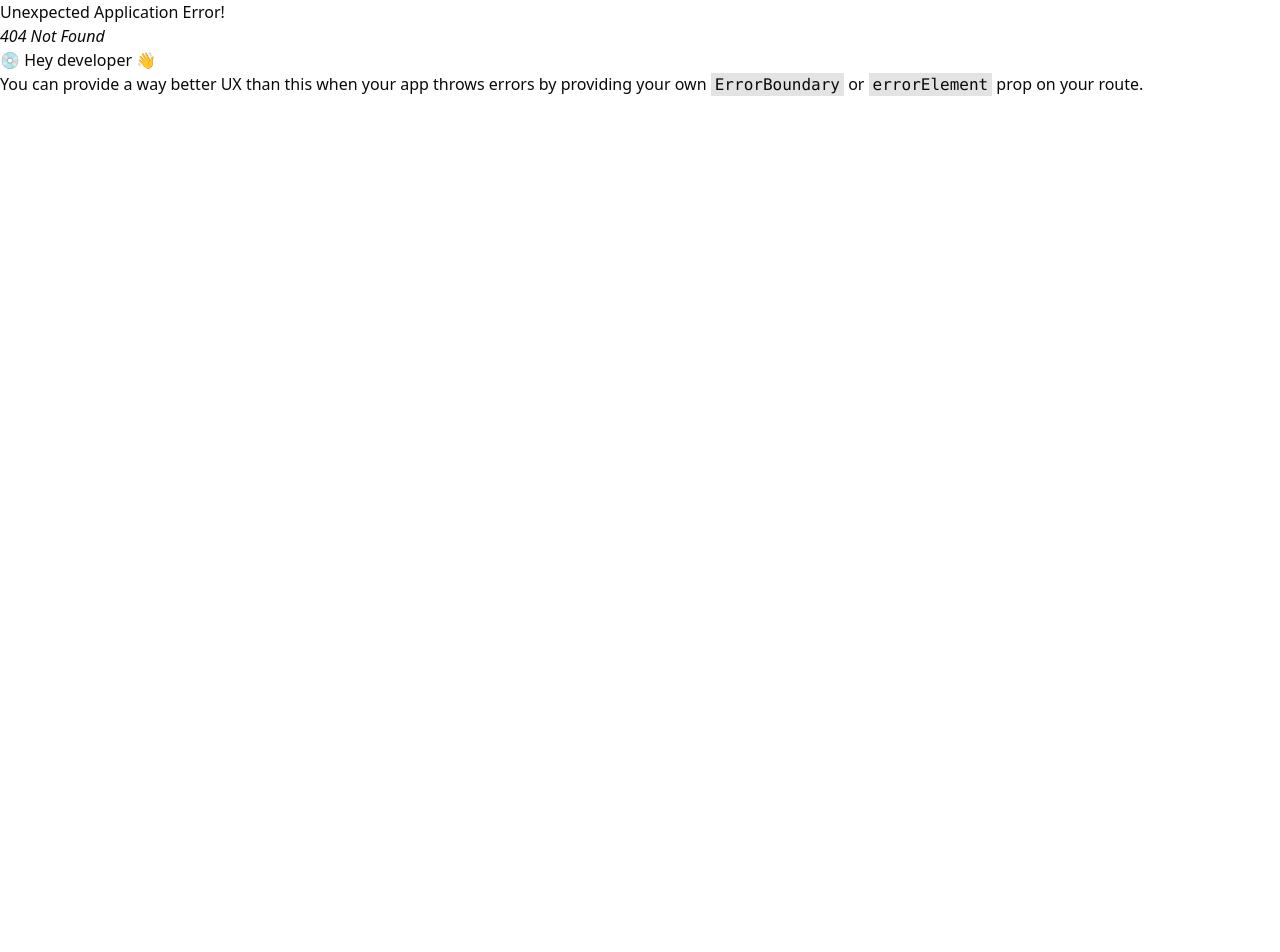
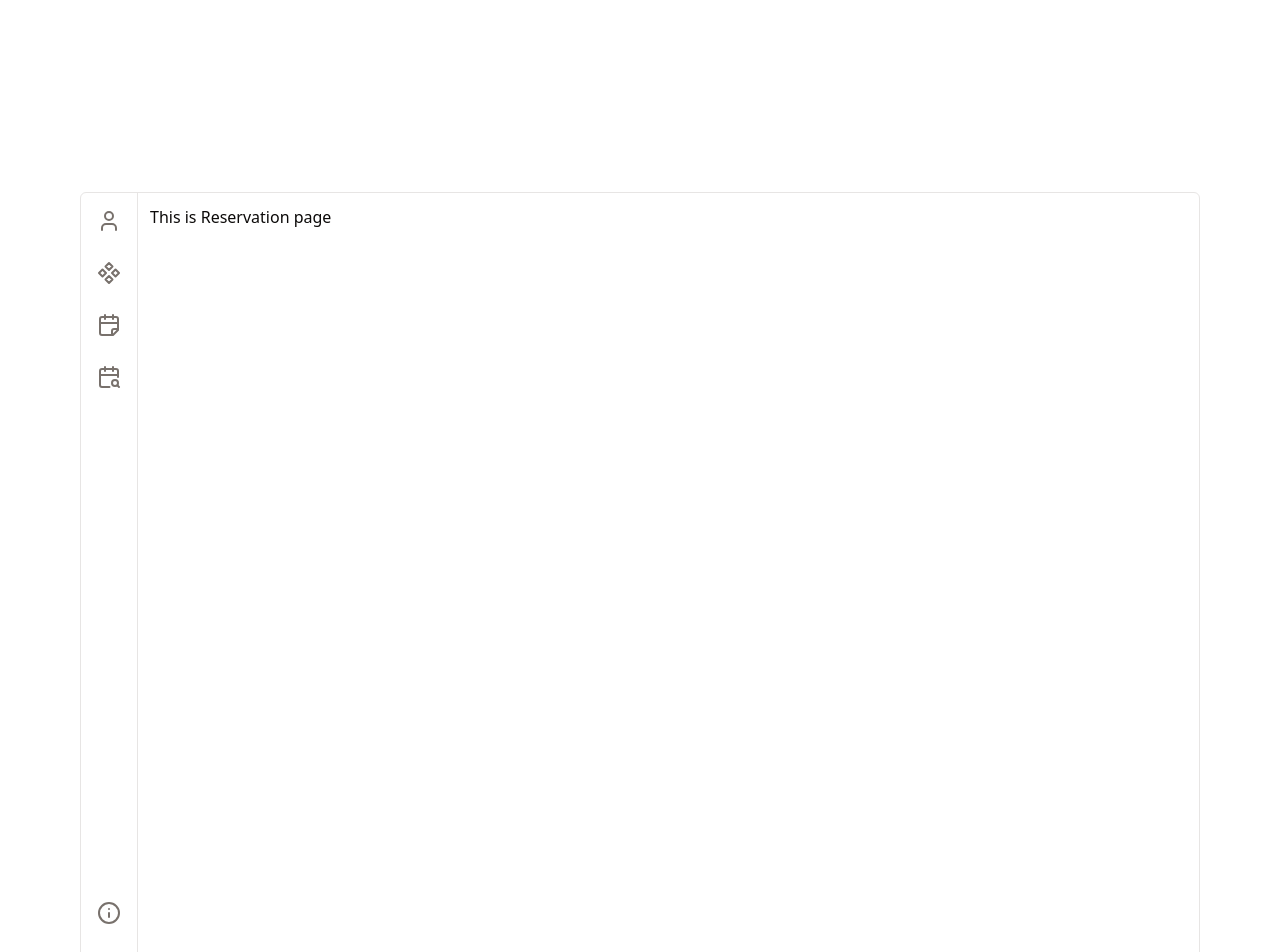
Before and after one commit to BoatifyHorizon/kyak, a React (Vite) app: page /rezerwacje in a window 1280 px wide. Before the commit this address had no page. Shown: the top 952 px of the page. Before the commit the page ends 800 px from the top, so only its background shows below. Built offline with nearby package versions, Linux system fonts and the light colour scheme.

Commit message:
init (#2)
Co-authored-by: BuildTools <unconfigured@null.spigotmc.org>

```diff
--- a/package.json
+++ b/package.json
@@ -11,6 +11,8 @@
     "test": "vitest run"
   },
   "dependencies": {
+    "@radix-ui/react-separator": "^1.0.3",
+    "@radix-ui/react-tooltip": "^1.0.7",
     "class-variance-authority": "^0.7.0",
     "clsx": "^2.1.1",
     "localforage": "^1.10.0",
--- /dev/null
+++ b/src/components/layout.tsx
@@ -0,0 +1,77 @@
+import React, { ReactNode } from "react";
+import { User, Component, CalendarFold, CalendarSearch, Info, LogOut } from "lucide-react";
+import { Tooltip, TooltipContent, TooltipProvider, TooltipTrigger } from "./ui/tooltip";
+import { Link } from "react-router-dom";
+import { Separator } from "./ui/separator";
+
+interface Route {
+  title: string;
+  icon: ReactNode;
+  route: string;
+}
+
+const Layout = (props: React.PropsWithChildren) => {
+  return (
+    <div className="flex w-full justify-center mt-48">
+      <div className="flex min-w-[70rem] border rounded-md">
+        <Navbar />
+        <Separator orientation="vertical" />
+        <div className="p-3">{props.children}</div>
+      </div>
+    </div>
+  );
+};
+
+const routes: Route[] = [
+  { title: "Profil", icon: <User className="h-6 w-6" />, route: "/" },
+  { title: "Asortyment", icon: <Component className="h-6 w-6" />, route: "/asortyment" },
+  { title: "Rezerwacje", icon: <CalendarFold className="h-6 w-6" />, route: "/rezerwacje" },
+  { title: "Historia", icon: <CalendarSearch className="h-6 w-6" />, route: "/historia" },
+];
+
+const Navbar = () => {
+  return (
+    <TooltipProvider>
+      <div className="flex flex-col gap-5 min-w-10 items-center p-3 justify-between min-h-[50rem]">
+        <div className="flex flex-col gap-5">
+          {routes.map((r) => (
+            <Tooltip key={`navbar-tooltip-${r.title}`}>
+              <TooltipTrigger asChild>
+                <Link
+                  to={r.route}
+                  className="flex h-9 w-9 items-center justify-center rounded-lg text-muted-foreground transition-colors hover:text-foreground md:h-8 md:w-8"
+                >
+                  {r.icon}
+                  <span className="sr-only">{r.title}</span>
+                </Link>
+              </TooltipTrigger>
+              <TooltipContent side="right">{r.title}</TooltipContent>
+            </Tooltip>
+          ))}
+        </div>
+        <div className="flex flex-col gap-5">
+          <Tooltip key={`navbar-tooltip-informacje`}>
+            <TooltipTrigger asChild>
+              <div className="flex h-9 w-9 items-center justify-center rounded-lg text-muted-foreground transition-colors hover:text-foreground md:h-8 md:w-8">
+                <Info className="h-6 w-6" />
+                <span className="sr-only">Informacje</span>
+              </div>
+            </TooltipTrigger>
+            <TooltipContent side="right">Informacje</TooltipContent>
+          </Tooltip>
+          <Tooltip key={`navbar-tooltip-logout`}>
+            <TooltipTrigger asChild>
+              <div className="flex h-9 w-9 items-center justify-center rounded-lg text-muted-foreground transition-colors hover:text-foreground md:h-8 md:w-8">
+                <LogOut className="h-6 w-6" />
+                <span className="sr-only">Wyloguj</span>
+              </div>
+            </TooltipTrigger>
+            <TooltipContent side="right">Wyloguj</TooltipContent>
+          </Tooltip>
+        </div>
+      </div>
+    </TooltipProvider>
+  );
+};
+
+export default Layout;
--- /dev/null
+++ b/src/components/pages/history-page.tsx
@@ -0,0 +1,9 @@
+import Layout from "../layout";
+
+const HistoryPage = () => {
+  return <Layout>
+    This is History page
+  </Layout>;
+};
+
+export default HistoryPage;
--- /dev/null
+++ b/src/components/pages/profile-page.tsx
@@ -0,0 +1,9 @@
+import Layout from "../layout";
+
+const ProfilePage = () => {
+  return <Layout>
+    This is profile page
+  </Layout>;
+};
+
+export default ProfilePage;
--- /dev/null
+++ b/src/components/pages/reservation-page.tsx
@@ -0,0 +1,9 @@
+import Layout from "../layout";
+
+const ReservationPage = () => {
+  return <Layout>
+    This is Reservation page
+  </Layout>;
+};
+
+export default ReservationPage;
--- /dev/null
+++ b/src/components/pages/stock-page.tsx
@@ -0,0 +1,9 @@
+import Layout from "../layout";
+
+const StockPage = () => {
+  return <Layout>
+    This is Stock page
+  </Layout>;
+};
+
+export default StockPage;
--- /dev/null
+++ b/src/components/ui/separator.tsx
@@ -0,0 +1,29 @@
+import * as React from "react"
+import * as SeparatorPrimitive from "@radix-ui/react-separator"
+
+import { cn } from "@/lib/utils"
+
+const Separator = React.forwardRef<
+  React.ElementRef<typeof SeparatorPrimitive.Root>,
+  React.ComponentPropsWithoutRef<typeof SeparatorPrimitive.Root>
+>(
+  (
+    { className, orientation = "horizontal", decorative = true, ...props },
+    ref
+  ) => (
+    <SeparatorPrimitive.Root
+      ref={ref}
+      decorative={decorative}
+      orientation={orientation}
+      className={cn(
+        "shrink-0 bg-border",
+        orientation === "horizontal" ? "h-[1px] w-full" : "h-full w-[1px]",
+        className
+      )}
+      {...props}
+    />
+  )
+)
+Separator.displayName = SeparatorPrimitive.Root.displayName
+
+export { Separator }
--- /dev/null
+++ b/src/components/ui/tooltip.tsx
@@ -0,0 +1,28 @@
+import * as React from "react"
+import * as TooltipPrimitive from "@radix-ui/react-tooltip"
+
+import { cn } from "@/lib/utils"
+
+const TooltipProvider = TooltipPrimitive.Provider
+
+const Tooltip = TooltipPrimitive.Root
+
+const TooltipTrigger = TooltipPrimitive.Trigger
+
+const TooltipContent = React.forwardRef<
+  React.ElementRef<typeof TooltipPrimitive.Content>,
+  React.ComponentPropsWithoutRef<typeof TooltipPrimitive.Content>
+>(({ className, sideOffset = 4, ...props }, ref) => (
+  <TooltipPrimitive.Content
+    ref={ref}
+    sideOffset={sideOffset}
+    className={cn(
+      "z-50 overflow-hidden rounded-md border bg-popover px-3 py-1.5 text-sm text-popover-foreground shadow-md animate-in fade-in-0 zoom-in-95 data-[state=closed]:animate-out data-[state=closed]:fade-out-0 data-[state=closed]:zoom-out-95 data-[side=bottom]:slide-in-from-top-2 data-[side=left]:slide-in-from-right-2 data-[side=right]:slide-in-from-left-2 data-[side=top]:slide-in-from-bottom-2",
+      className
+    )}
+    {...props}
+  />
+))
+TooltipContent.displayName = TooltipPrimitive.Content.displayName
+
+export { Tooltip, TooltipTrigger, TooltipContent, TooltipProvider }
```
Also changed, not shown: src/App.tsx (+21 -1 lines), 1 other file (tests, documents, lock files or other folders).
